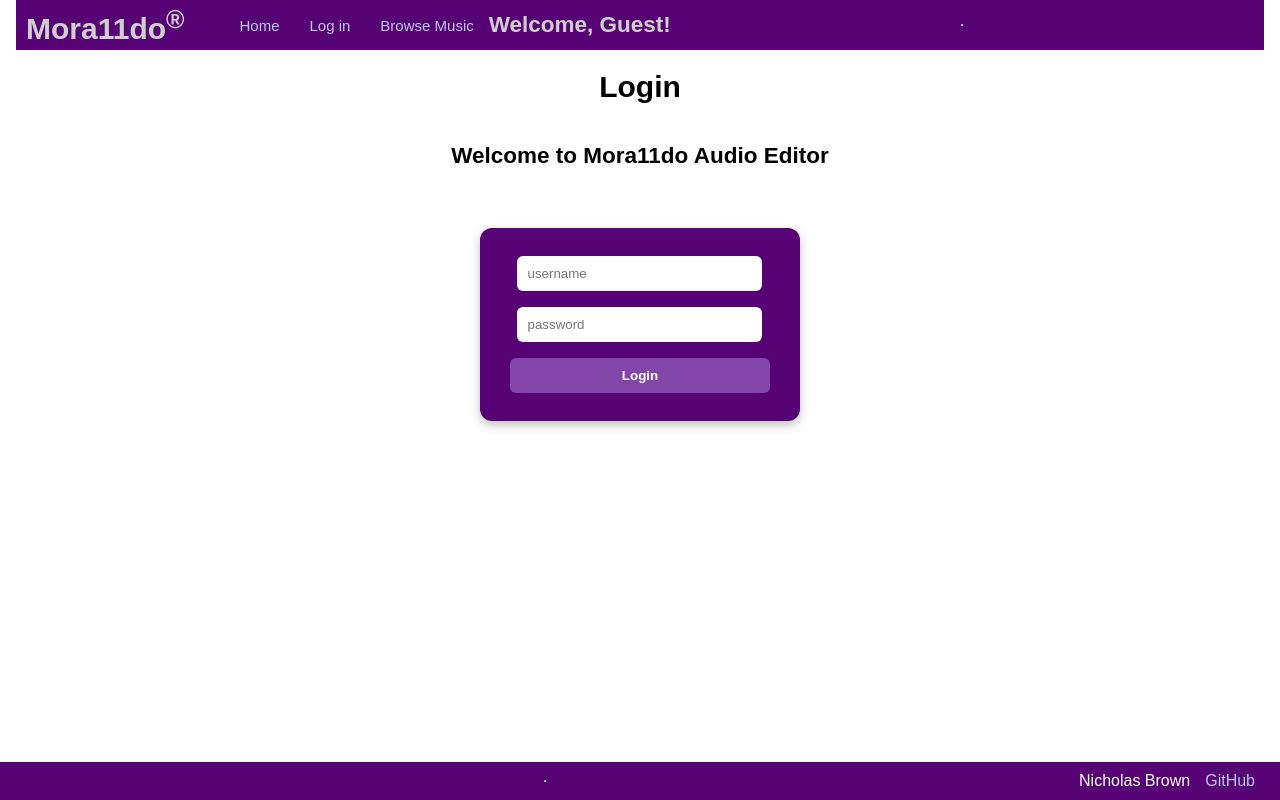
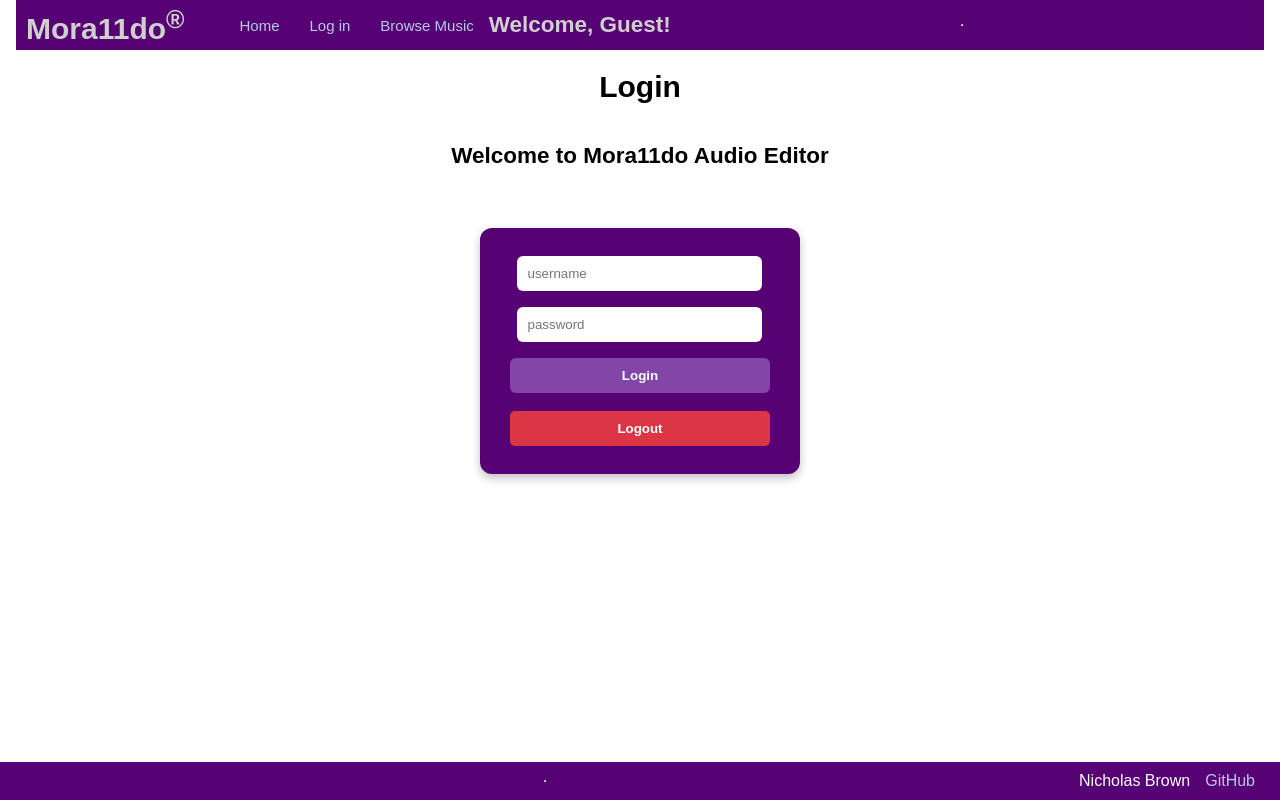
Before and after one commit to mora11do/startup, a React (Vite) app: page /login in a window 1280 px wide. Built offline with nearby package versions, Linux system fonts and the light colour scheme.

Commit message:
Also added a log OUT button. Only logged in users can save music. Logged in users can see their own saved music, can log out, then log back in, and still have their music (just with localStorage though, so still nothing REAL, but maybe some day).

```diff
--- a/src/home/home.jsx
+++ b/src/home/home.jsx
@@ -1,6 +1,6 @@
 import React, { useState, useEffect } from "react";
 
-function Home() {
+function Home({ currentUser }) {
   const [selectedFile, setSelectedFile] = useState(null);
   const [audioSpeed, setAudioSpeed] = useState(1);
   const [isDenoising, setIsDenoising] = useState(false);
@@ -12,6 +12,11 @@ function Home() {
   const [messages, setMessages] = useState([]);
 
   const handleSaving = () => {
+      if (!currentUser) {
+        alert('Please log in to save music!');
+        return;
+      }
+
     setIsSaving(true);
     setTimeout(() => {
       setIsSaving(false);
@@ -19,11 +24,22 @@ function Home() {
       id: Date.now(),
       name: songName ? `${songName}.mp3`: `${selectedFile.name}_edited`,
       speed: audioSpeed,
-      dateCreated: new Date().toLocaleDateString()
+      dateCreated: new Date().toLocaleDateString(),
+      owner: currentUser
     };
-    setSavedMusic([...savedMusic, newSong]);
-    localStorage.setItem('savedMusic', JSON.stringify([...savedMusic, newSong]));
-      alert('Audio saved successfully!');
+
+    const allMusic = JSON.parse(localStorage.getItem('allUserMusic') || '{}');
+
+    if (!allMusic[currentUser]) {
+      allMusic[currentUser] = [];
+    }
+    allMusic[currentUser].push(newSong);
+
+    localStorage.setItem('allUserMusic', JSON.stringify(allMusic));
+
+    localStorage.setItem('savedMusic', JSON.stringify(allMusic[currentUser]));
+    setSavedMusic(allMusic[currentUser]);
+    alert('Audio saved successfully!');
     }, 1000);
   };
 
@@ -68,11 +84,17 @@ useEffect(() => {
 }, []);
 
 useEffect(() => {
-  const savedMusicData = localStorage.getItem('savedMusic');
-  if (savedMusicData) {
-    setSavedMusic(JSON.parse(savedMusicData));
+  if (currentUser) {
+    const allMusic = JSON.parse(localStorage.getItem('allUserMusic') || '{}');
+    if (allMusic[currentUser]) {
+      setSavedMusic(allMusic[currentUser]);
+    } else {
+      setSavedMusic([]);
+    }
+  } else {
+    setSavedMusic([]);
   }
-}, []);
+}, [currentUser]);
 
   return (
     <div>
--- a/src/login/login.jsx
+++ b/src/login/login.jsx
@@ -16,6 +16,13 @@ function Login({ setCurrentUser }) {
     } else {
       alert('Please enter username and password');
     }
+  };
+
+  const handleLogout = () => {
+    setCurrentUser('');
+    setUsername('');
+    setPassword('');
+    alert('Logged out successfully!');
   };
 
   return (
@@ -43,6 +50,21 @@ function Login({ setCurrentUser }) {
             />
           </div>
           <button type="submit">Login</button>
+
+          <button
+            type="button"
+            onClick={handleLogout}
+            style={{
+              marginTop: '10px',
+              backgroundColor: '#dc3545',
+              color: 'white',
+              padding: '10px 20px',
+              border: 'none',
+              borderRadius: '5px'
+            }}
+          >
+            Logout
+          </button>
         </form>
       </div>
     </main>
```
